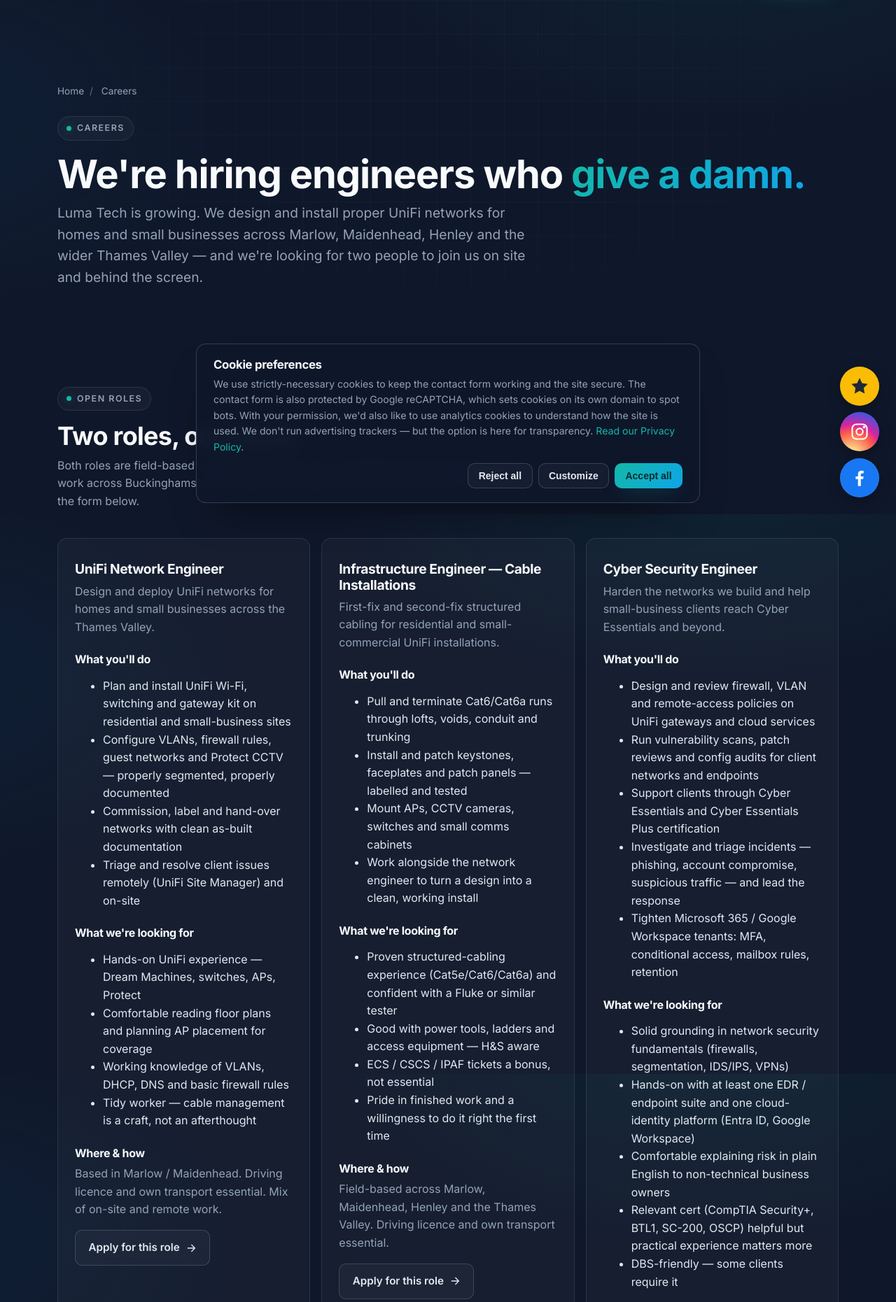
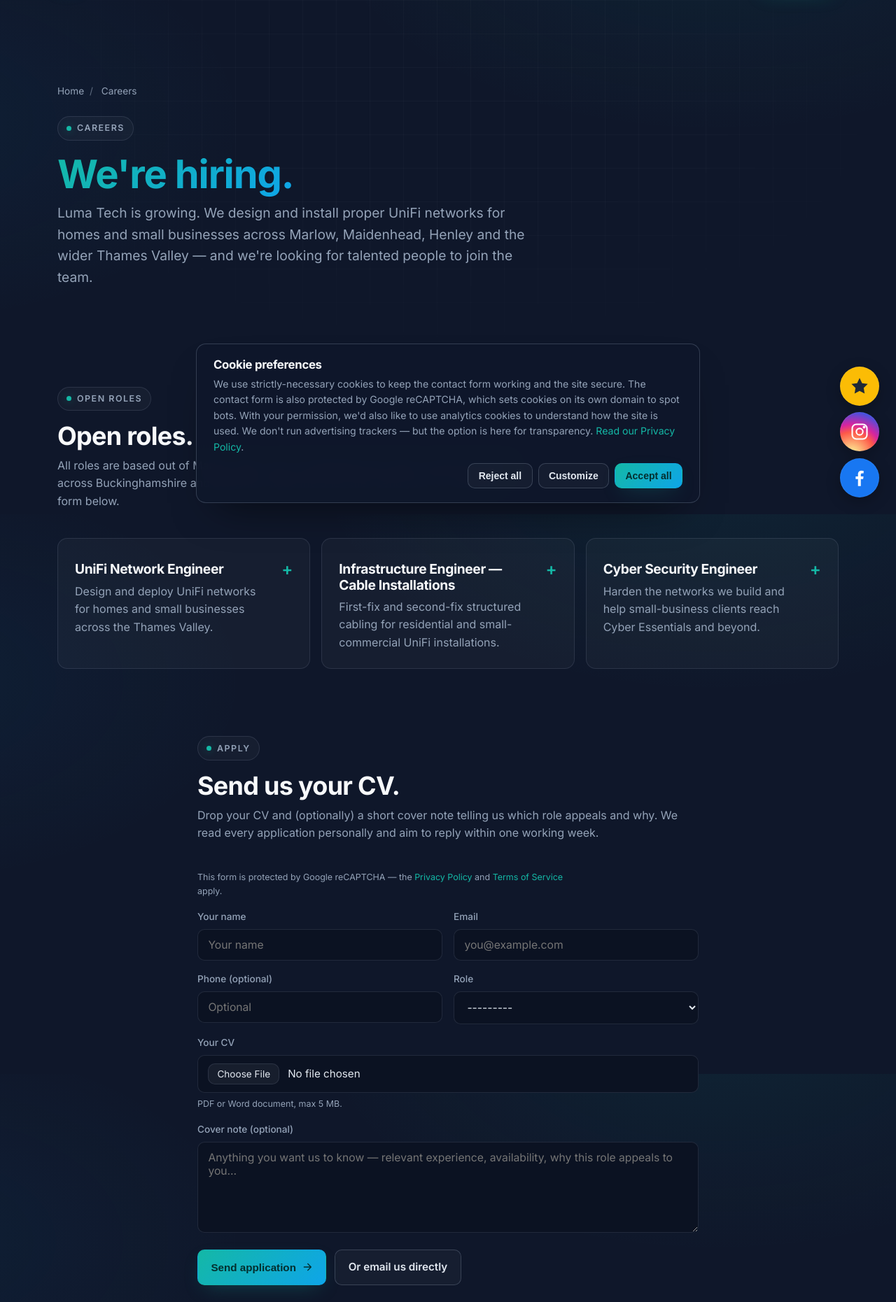
Before and after one commit to Comm4nd0/luma-tech-solutions, a Django app: page /careers/ in a window 1280 px wide. Shown: the part 65-1926 px from the top of the page at 70% size. Run offline with Django 5.2, Linux system fonts and the light colour scheme; some libraries are stand-ins or nearby versions.

Commit message:
update homepage copy and make careers role cards collapsible
- Homepage: "proper" → "efficient" business-grade networks
- Homepage: updated support copy to emphasise full customer care
- Careers: heading and copy now role-count agnostic
- Careers: role cards collapse by default with expand/collapse toggle
- CLAUDE.md: add SEO requirements for blog articles

Co-Authored-By: Claude Opus 4.6 <noreply@anthropic.com>

```diff
--- a/static/css/site.css
+++ b/static/css/site.css
@@ -627,6 +627,41 @@ a.card:hover { color: inherit; }
   border-color: var(--accent);
   box-shadow: 0 0 0 3px rgba(20, 184, 166, 0.18);
 }
+
+/* ---- collapsible role cards ---- */
+.role-details {
+  cursor: pointer;
+}
+.role-details summary {
+  list-style: none;
+  position: relative;
+  padding-right: 2rem;
+}
+.role-details summary::-webkit-details-marker { display: none; }
+.role-details summary::after {
+  content: '+';
+  position: absolute;
+  top: 0;
+  right: 0;
+  font-size: 1.5rem;
+  line-height: 1;
+  color: var(--accent);
+  font-weight: 600;
+  transition: transform 0.2s ease;
+}
+.role-details[open] summary::after {
+  content: '−';
+}
+.role-details .role-body {
+  padding-top: 0.5rem;
+}
+.role-details:not([open]) .role-body {
+  display: none;
+}
+.role-details[open] {
+  cursor: default;
+}
+
 .form .errorlist {
   list-style: none; margin: 0.4rem 0 0; padding: 0;
   color: var(--danger);
--- a/templates/careers.html
+++ b/templates/careers.html
@@ -9,12 +9,12 @@
   <div class="container hero-content">
     {% include 'partials/_breadcrumbs.html' with crumbs=breadcrumbs %}
     <span class="eyebrow"><span class="dot"></span>Careers</span>
-    <h1>We're hiring engineers who <span class="gradient">give a damn.</span></h1>
+    <h1><span class="gradient">We're hiring.</span></h1>
     <p class="lede">
       Luma Tech is growing. We design and install proper UniFi networks for
       homes and small businesses across Marlow, Maidenhead, Henley and the
-      wider Thames Valley — and we're looking for two people to join us on
-      site and behind the screen.
+      wider Thames Valley — and we're looking for talented people to join
+      the team.
     </p>
   </div>
 </section>
@@ -23,20 +23,23 @@
   <div class="container">
     <div class="section-head fade-in">
       <span class="eyebrow"><span class="dot"></span>Open roles</span>
-      <h2>Two roles, one team.</h2>
+      <h2>Open roles.</h2>
       <p class="muted" style="max-width:42rem;">
-        Both roles are field-based out of Marlow with a mix of residential
-        and small-commercial work across Buckinghamshire and Berkshire. Read
+        All roles are based out of Marlow with a mix of residential and
+        small-commercial work across Buckinghamshire and Berkshire. Read
         the brief, then send your CV using the form below.
       </p>
     </div>
 
     <div class="values-grid mt-2">
       {% for role in roles %}
-        <article class="card fade-in" id="role-{{ role.key }}">
+        <details class="card fade-in role-details" id="role-{{ role.key }}">
+          <summary>
             <h3>{{ role.title }}</h3>
             <p class="muted">{{ role.summary }}</p>
+          </summary>
 
+          <div class="role-body">
             <h4 class="mt-3">What you'll do</h4>
             <ul>
               {% for item in role.responsibilities %}
@@ -55,7 +58,8 @@
             <p>{{ role.logistics }}</p>
 
             <a class="btn btn-ghost mt-2" href="#apply" data-role-jump="{{ role.key }}">Apply for this role {% include 'partials/_icons.html' with name='arrow' %}</a>
-        </article>
+          </div>
+        </details>
       {% endfor %}
     </div>
   </div>
--- a/templates/home.html
+++ b/templates/home.html
@@ -12,7 +12,7 @@
         <h1>Wi-Fi that actually<br/><span class="gradient">reaches every room.</span></h1>
         <p class="lede">
           If your home or office is too big for consumer routers — and the
-          mesh kit didn't fix it — we engineer proper business-grade networks
+          mesh kit didn't fix it — we engineer efficient business-grade networks
           for larger homes and small businesses that need it to just work.
           Plus security, automation, development and support. One company,
           every service covered. Based in Marlow, covering Maidenhead,
@@ -44,7 +44,7 @@
       <h2>Everything you need, one phone call.</h2>
       <p class="lede">
         From the cabling in your loft to the app on your customers' phones,
-        you've got one team to call — and we stay on hand after the kit goes in.
+        you've got one team to call — and we stay committed to providing full customer care after all installations.
       </p>
     </div>
 
```
Also changed, not shown: CLAUDE.md (+23 -0 lines). Lines whose indentation alone changed are shown as unchanged.
